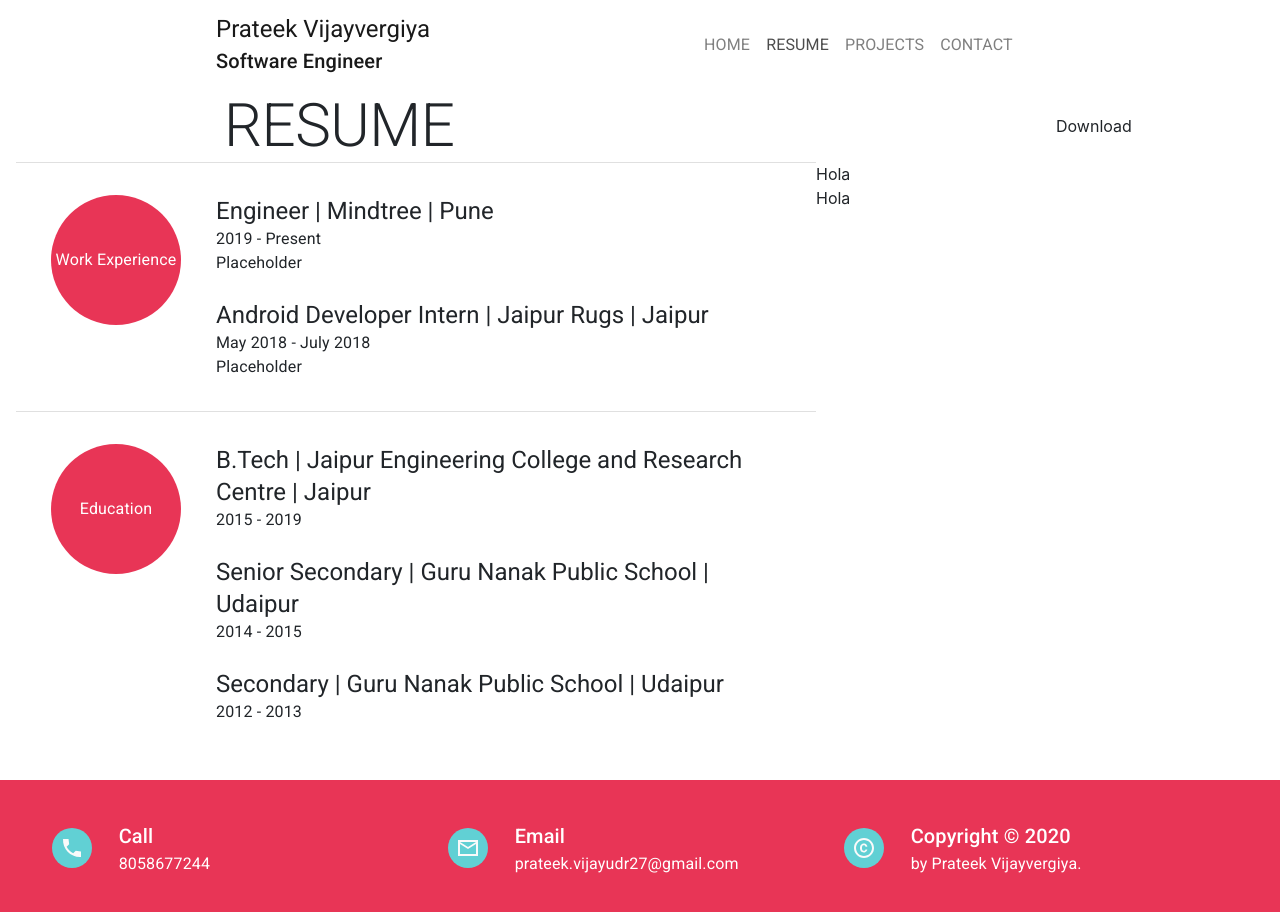
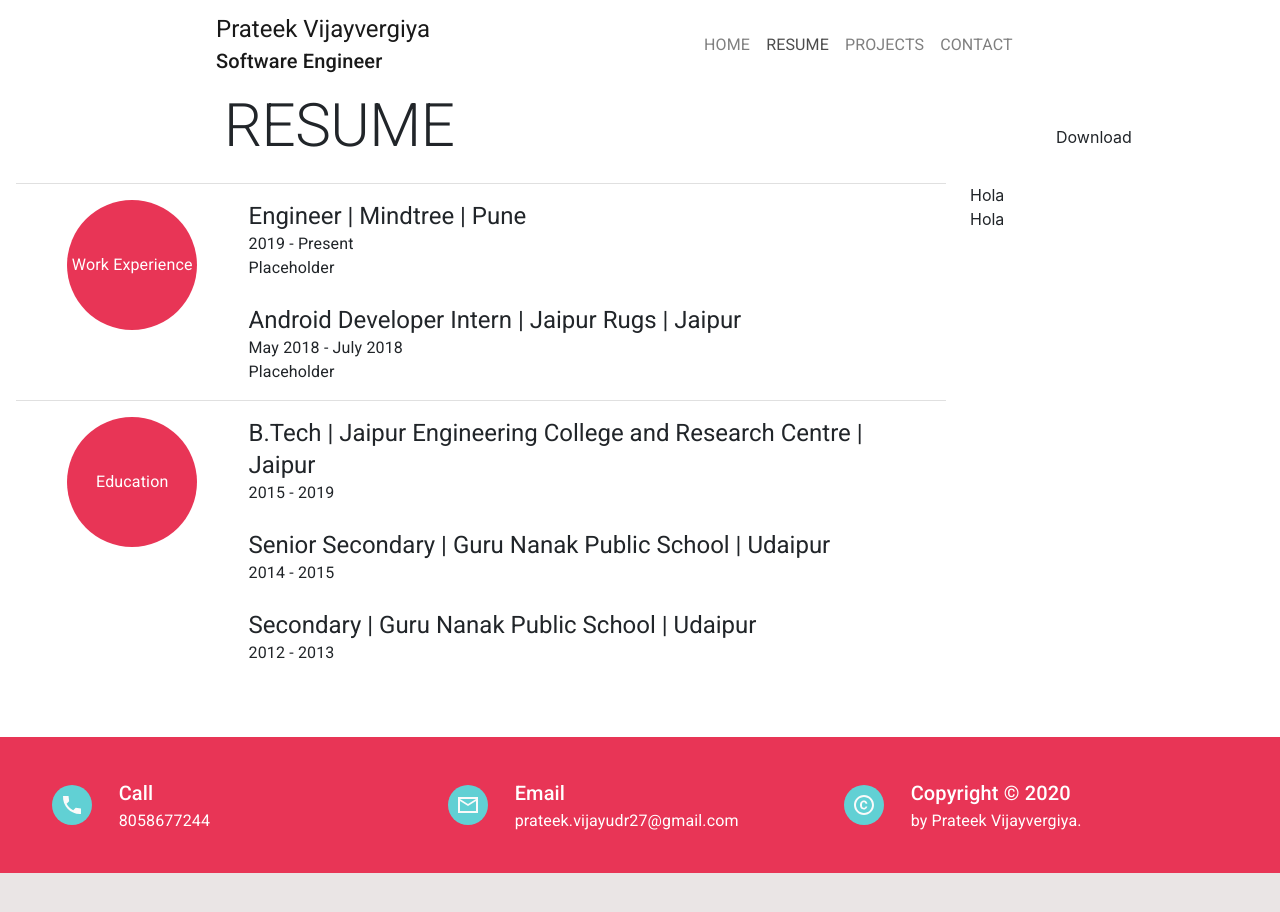
Before and after one commit to prateekvijayvergiya/prateekvijayvergiya.github.io, a Next.js app: page / in a window 1280 px wide. Both pictures are taken after a click on the button "RESUME". Shown: the top 912 px of the page. After the commit the page ends 873 px from the top, so only its background shows below. Built offline with nearby package versions, Linux system fonts and the light colour scheme.

Commit message:
Fixed the resume grid system

```diff
--- a/components/resume/education/index.js
+++ b/components/resume/education/index.js
@@ -40,12 +40,12 @@ const Education = () => {
 
 const useStyles = makeStyles((theme) => ({
   container: {
-    // marginTop: 16,
-    // marginBottom: 16,
-    // [theme.breakpoints.down('sm')]: {
-    //   marginTop: 8,
-    //   marginBottom: 0,
-    // },
+    marginTop: 16,
+    marginBottom: 16,
+    [theme.breakpoints.down('sm')]: {
+      marginTop: 8,
+      marginBottom: 0,
+    },
   }
 }))
 
--- a/components/resume/index.js
+++ b/components/resume/index.js
@@ -16,7 +16,7 @@ const Resume = () => {
       <Grid container>
         <Grid item container justify='flex-end' alignItems="center">
           <Grid item xs={8} sm={8}>
-            <Typography variant={'h2'}>
+            <Typography variant={'h2'} gutterBottom>
               RESUME
             </Typography>
           </Grid>
@@ -24,22 +24,24 @@ const Resume = () => {
             Download
           </Grid>
         </Grid>
-        <Grid item container spacing={4} xs={12} sm={8}>
+        <Grid item container spacing={3}>
+          <Grid item container xs={12} sm={9}>
             <Grid item xs={12}>
-            <Divider/>
+              <Divider />
             </Grid>
-          <WorkExperience/>
+            <WorkExperience />
             <Grid item xs={12}>
-            <Divider/>
+              <Divider />
             </Grid>
-          <Education/>
+            <Education />
           </Grid>
-        <Grid item container xs={12} sm={4} direction={largeScreen ? 'column' : 'row'}>
+          <Grid item container xs={12} sm={3} direction={largeScreen ? 'column' : 'row'}>
             <Grid item>
               Hola
             </Grid>
             <Grid item>
               Hola
+            </Grid>
           </Grid>
         </Grid>
       </Grid>
@@ -53,7 +55,7 @@ const useStyles = makeStyles((theme) => ({
     marginRight: 16,
     [theme.breakpoints.down('sm')]: {
       marginLeft: 8,
-      marginRight: 0,
+      marginRight: 8,
     },
   }
 }))
--- a/components/resume/workExperience/index.js
+++ b/components/resume/workExperience/index.js
@@ -39,12 +39,12 @@ const WorkExperience = () => {
 
 const useStyles = makeStyles((theme) => ({
   container: {
-    // marginTop: 16,
-    // marginBottom: 16,
-    // [theme.breakpoints.down('sm')]: {
-    //   marginTop: 8,
-    //   marginBottom: 0,
-    // },
+    marginTop: 16,
+    marginBottom: 16,
+    [theme.breakpoints.down('sm')]: {
+      marginTop: 8,
+      marginBottom: 0,
+    },
   }
 }))
 
```
Lines whose indentation alone changed are shown as unchanged.
